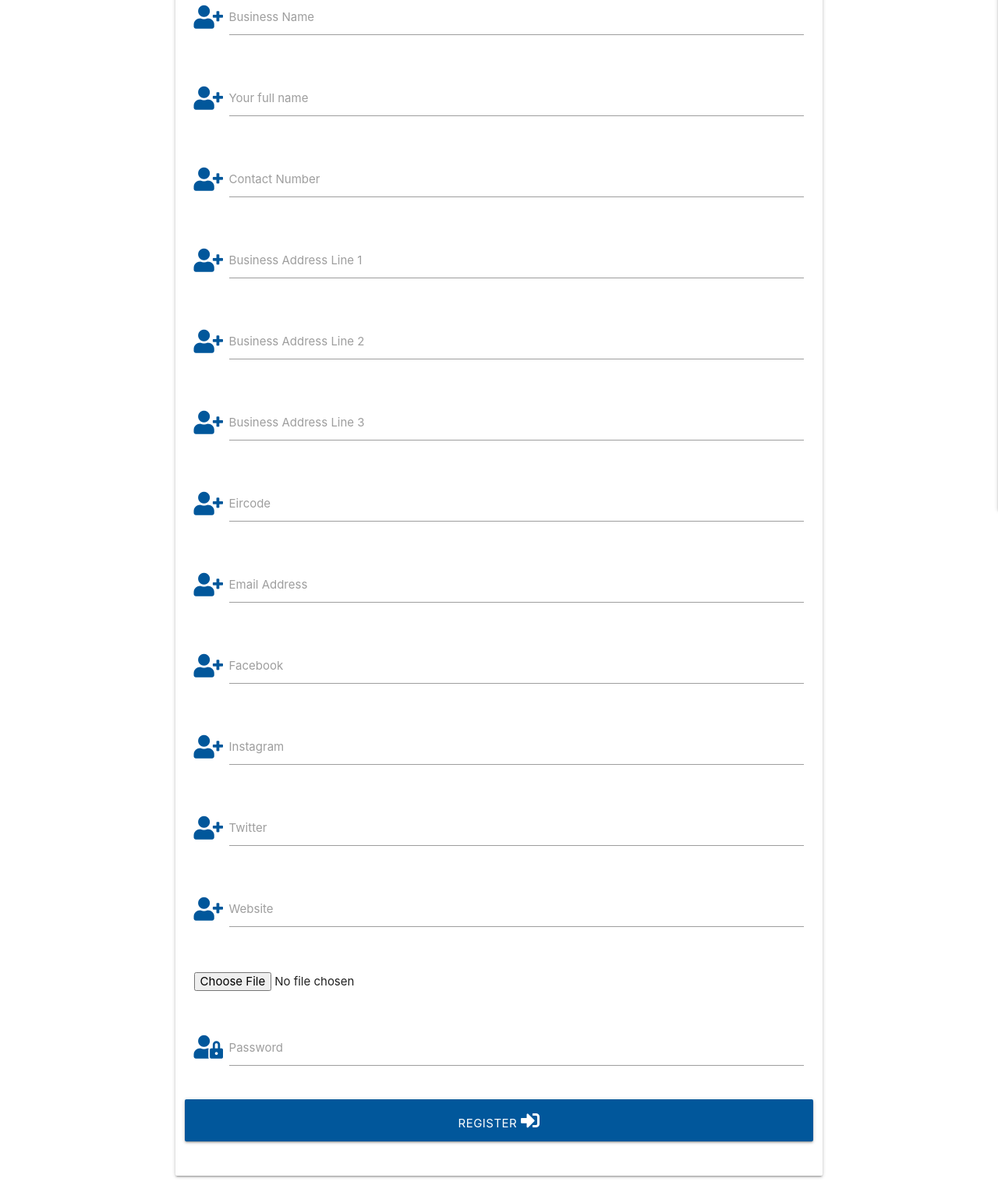
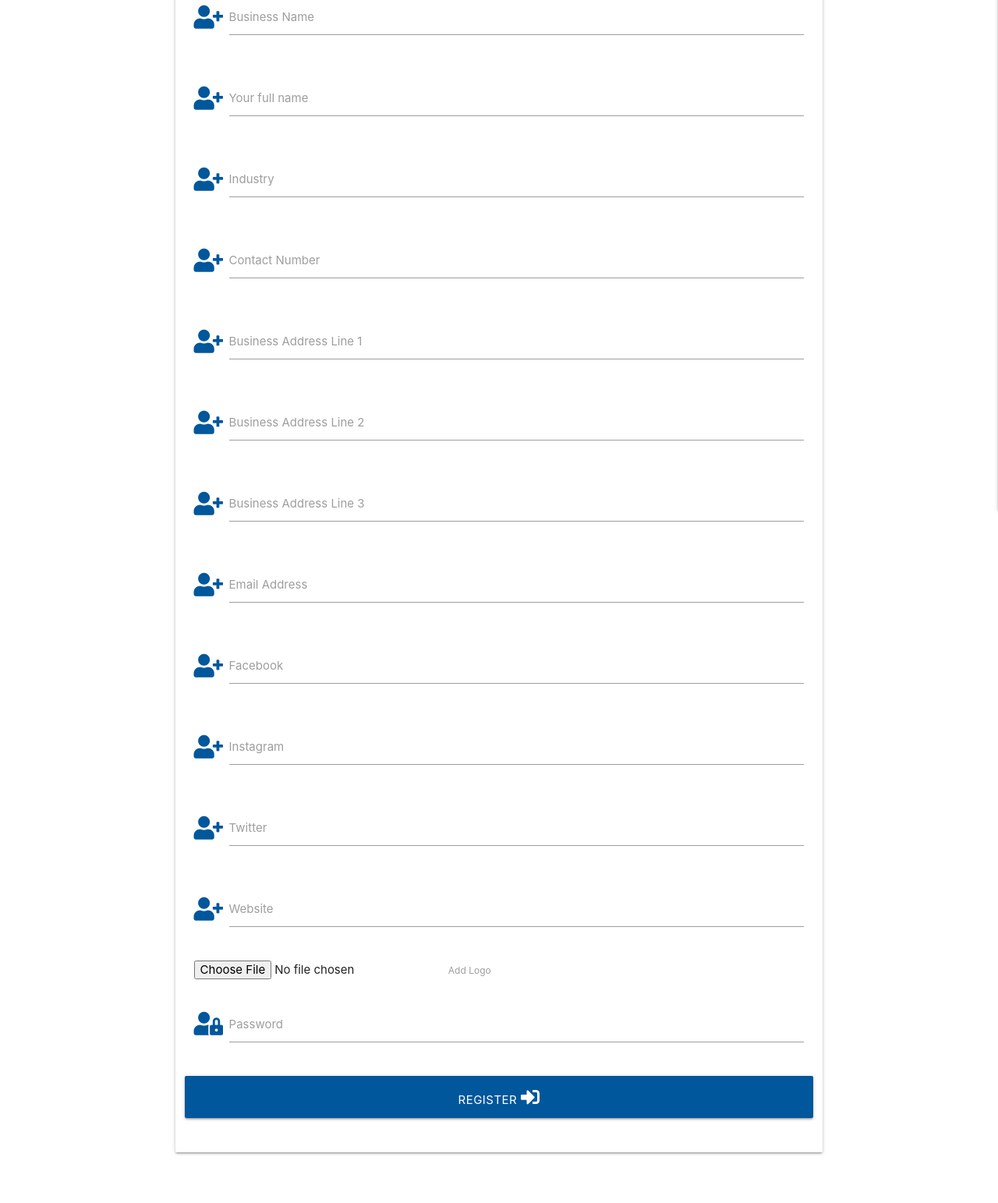
Before and after one commit to ShiftyKitty/MS3-FruGaol, a Flask app: page /business_signup in a window 1280 px wide. Shown: the part 206-1749 px from the top of the page at 78% size. After the commit the page ends 1687 px from the top, so only its background shows below. Run offline with Flask 2, Linux system fonts and the light colour scheme; some libraries are stand-ins or nearby versions.

Commit message:
user input and image upload now saving to relevant mongodb business_users collection

```diff
--- a/app.py
+++ b/app.py
@@ -16,6 +16,9 @@ app.config["MONGO_DBNAME"] = os.environ.get("MONGO_DBNAME")
 app.config["MONGO_URI"] = os.environ.get("MONGO_URI")
 app.secret_key = os.environ.get("SECRET_KEY")
 
+app.config['MAX_IMAGE_FILESIZE'] = 16 * 1000 * 1000
+app.config["ALLOWED_IMAGE_EXTENSIONS"] = ["JPEG", "JPG", "PNG"]
+
 mongo = PyMongo(app)
 
 
@@ -31,8 +34,87 @@ def signup():
     return render_template("signup.html")
 
 
+def allowed_logo(filename):
+    if "." not in filename:
+        return False
+
+    ext = filename.rsplit(".", 1)[1]
+
+    if ext.upper() in app.config["ALLOWED_IMAGE_EXTENSIONS"]:
+        return True
+    else:
+        return False
+
+
+def allowed_logo_filesize(filesize):
+
+    if int(filesize) <= app.config["MAX_IMAGE_FILESIZE"]:
+        return True
+    else:
+        return False
+
+
 @app.route("/business_signup", methods=["GET", "POST"])
 def business_signup():
+    # business logo saved to mongodb
+    # if "logo" in request.files:
+    #     logo = request.files["logo"]
+    #     mongo.save_file(logo.filename, logo)
+
+    if request.method == "POST":
+
+        existing_email = mongo.db.business_users.find_one(
+            {"business_email_address": request.form.get("business_email_address").lower()})
+
+        if existing_email:
+            flash("Email Address already in use")
+            return redirect(url_for("business_signup"))
+
+        if request.files:
+            logo = request.files["logo"]
+
+            if "filesize" in request.cookies:
+
+                if not allowed_logo_filesize(request.cookies["filesize"]):
+                    flash("Filesize exceeded maximum limit")
+                    return redirect(request.url)
+
+                logo = request.files["logo"]
+
+                if logo.filename == '':
+                    flash("No filename. Please name file and try again")
+                    return redirect(url_for("business_signup"))
+
+                if allowed_logo(logo.filename):
+                    filename = secure_filename(logo.filename)
+                    mongo.save_file(filename, logo)
+                    print("Logo saved")
+                    return redirect(url_for("business_signup"))
+                else:
+                    flash("That file extension is not permitted")
+                    return redirect(url_for("business_signup"))
+
+        business_signup = {
+            "business_name": request.form.get("business_name"),
+            "signers_name": request.form.get("sign_up_name"),
+            "industry": request.form.get("industry"),
+            "business_address_line_1": request.form.get("business_address_line_1"),
+            "business_address_line_2": request.form.get("business_address_line_2"),
+            "business_address_line_3": request.form.get("business_address_line_3"),
+            "business_contact_number": request.form.get("business_contact_number"),
+            "business_email_address": request.form.get("business_email_address"),
+            "facebook": request.form.get("facebook"),
+            "instagram": request.form.get("instagram"),
+            "twitter": request.form.get("twitter"),
+            "website_url": request.form.get("website_url"),
+            "logo_img": logo.filename,
+            "password": generate_password_hash(request.form.get("password"))
+        }
+        mongo.db.business_users.insert_one(business_signup)
+
+        session["business_user"] = request.form.get("business_name")
+        flash("Business Sign Up Successful")
+
     return render_template("business_signup.html")
 
 
@@ -41,9 +123,9 @@ def consumer_signup():
     return render_template("consumer_signup.html")
 
 
-@app.route("/upload_image", methods=["GET", "POST"])
-def upload_image():
-    return render_template("upload_image.html")
+@app.route("/upload_logo", methods=["GET", "POST"])
+def upload_logo():
+    return render_template("upload_logo.html")
 
 
 if __name__ == "__main__":
--- a/templates/business_signup.html
+++ b/templates/business_signup.html
@@ -6,7 +6,7 @@
 
 
     <div class="row">
-        <form class="col s12 m8 offset-m2" method="POST" action="{{ url_for('business_signup') }}">
+        <form class="col s12 m8 offset-m2" method="POST" enctype="multipart/form-data" action="{{ url_for('business_signup') }}">
             <div class="card-panel">
                 <!-- business name -->
                 <div class="row">
@@ -22,6 +22,14 @@
 						<i class="fas fa-user-plus prefix light-blue-text text-darken-4"></i>
 						<input id="sign_up_name" name="sign_up_name" type="text" class="validate">
 						<label for="sign_up_name">Your full name</label>
+					</div>
+                </div>
+				<!-- industry -->
+                <div class="row">
+					<div class="input-field col s12">
+						<i class="fas fa-user-plus prefix light-blue-text text-darken-4"></i>
+						<input id="industry" name="industry" type="text" class="validate">
+						<label for="industry">Industry</label>
 					</div>
                 </div>
                 <!-- business contact number -->
@@ -54,14 +62,6 @@
 						<i class="fas fa-user-plus prefix light-blue-text text-darken-4"></i>
 						<input id="business_address_line_3" name="business_address_line_3" type="text" class="validate">
 						<label for="business_address_line_3">Business Address Line 3</label>
-					</div>
-                </div>
-                <!-- eircode -->
-                <div class="row">
-					<div class="input-field col s12">
-						<i class="fas fa-user-plus prefix light-blue-text text-darken-4"></i>
-						<input id="eircode" name="eircode" type="text" class="validate">
-						<label for="eircode">Eircode</label>
 					</div>
                 </div>
                 <!-- business email address -->
@@ -106,9 +106,9 @@
                 </div>
                 <!-- logo -->
                 <div class="row">
-					<div class="input-field col s12">
+					<div class="col s12">
 						<input id="logo" name="logo" type="file" class="validate">
-						<label for="logo"></label>
+						<label for="logo">Add Logo</label>
 					</div>
                 </div>
 
```
Also changed, not shown: templates/signup.html (+9 -1 lines).
